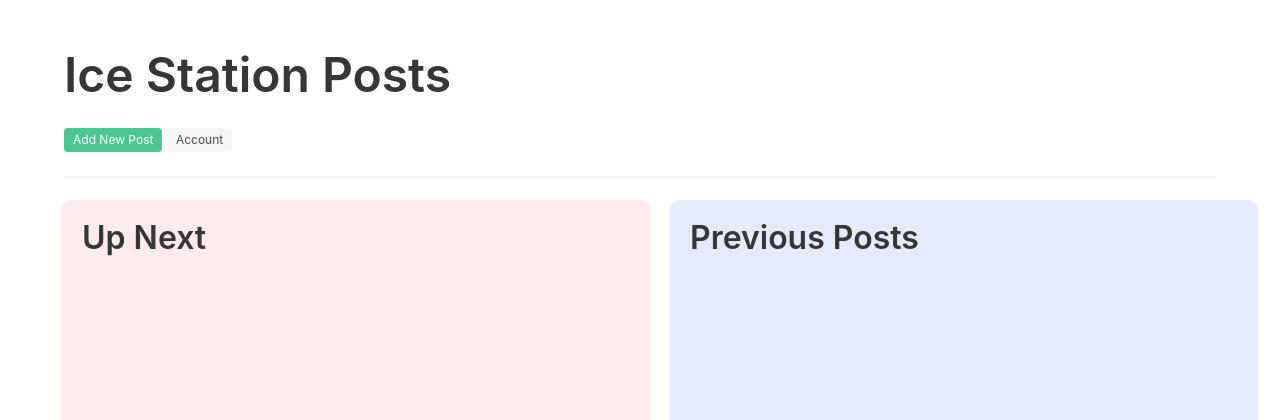
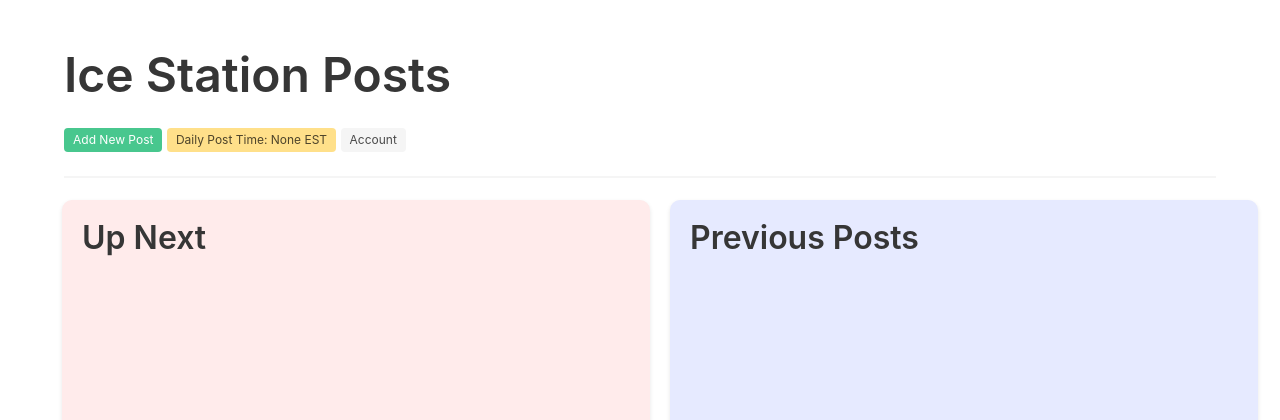
Before and after one commit to btschwartz12/isza-screenshots, a Flask app: page /icestation in a window 1280 px wide. Shown: the top 420 px of the page. Run offline with Flask 3, Linux system fonts and the light colour scheme; data that the repository does not hold is empty.

Commit message:
Added posting time

```diff
--- a/templates/index.html
+++ b/templates/index.html
@@ -108,7 +108,7 @@
             <h1 class="title is-1">Ice Station Posts</h1>
             <a href="{{ url_for('add_post') }}" class="tag is-success">Add New Post</a>
 
-            <!-- <span class="tag is-warning">Daily Post Time: {{ daily_post_time_est }} EST</span> -->
+            <span class="tag is-warning">Daily Post Time: {{ daily_post_time_est }} EST</span>
             <a href="{{ instagram_account_url }}"><span class="tag">Account</span></a>
 
             <hr/>
```
